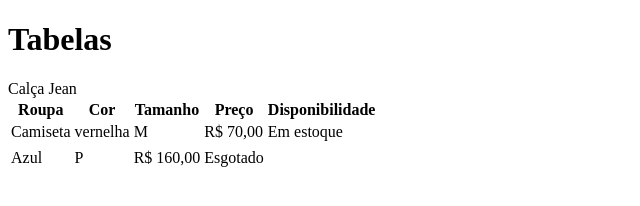
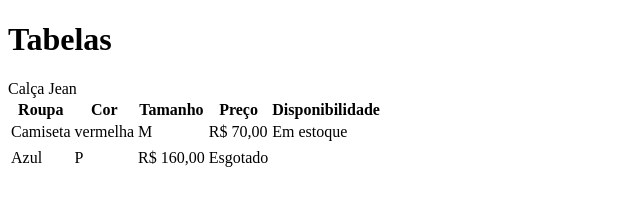
Before and after one commit to pnailiw/aula-tabela, a plain HTML site: page index.html in a window 1280 px wide. Shown: the full height of the page, 0-640 px from the left. Drawn offline with Linux system fonts and the light colour scheme.

Commit message:
Ajustando cor com nome errado

```diff
--- a/index.html
+++ b/index.html
@@ -19,7 +19,7 @@
         </tr>
         <tr>
             <td>Camiseta</td>
-            <td>vernelha</td>
+            <td>vermelha</td>
             <td>M</td>
             <td>R$ 70,00</td>
             <td>Em estoque</td>
```
